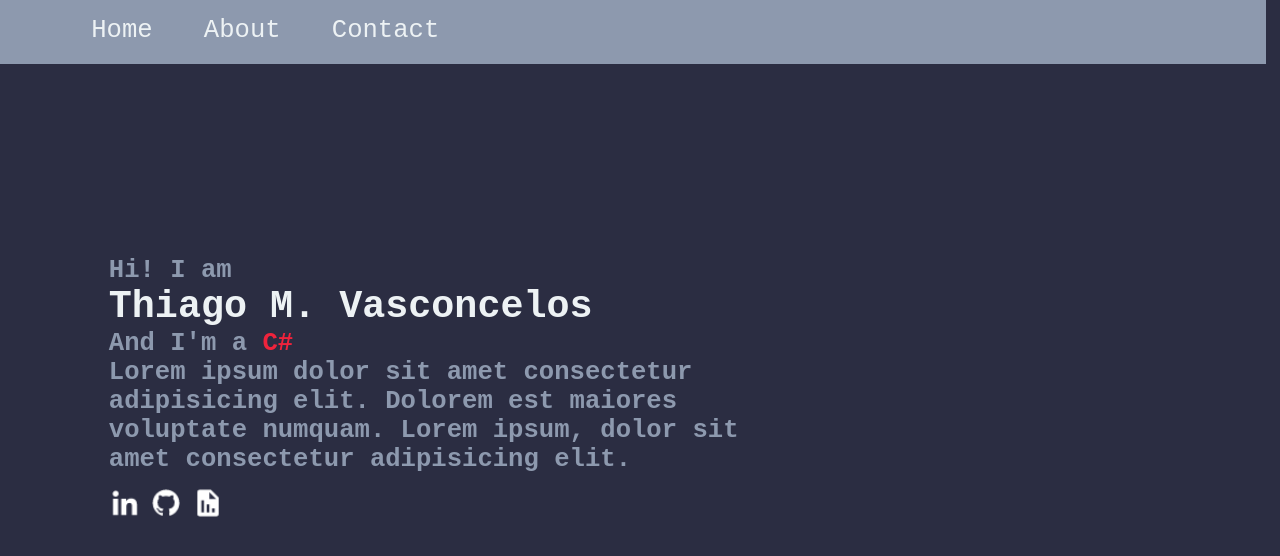
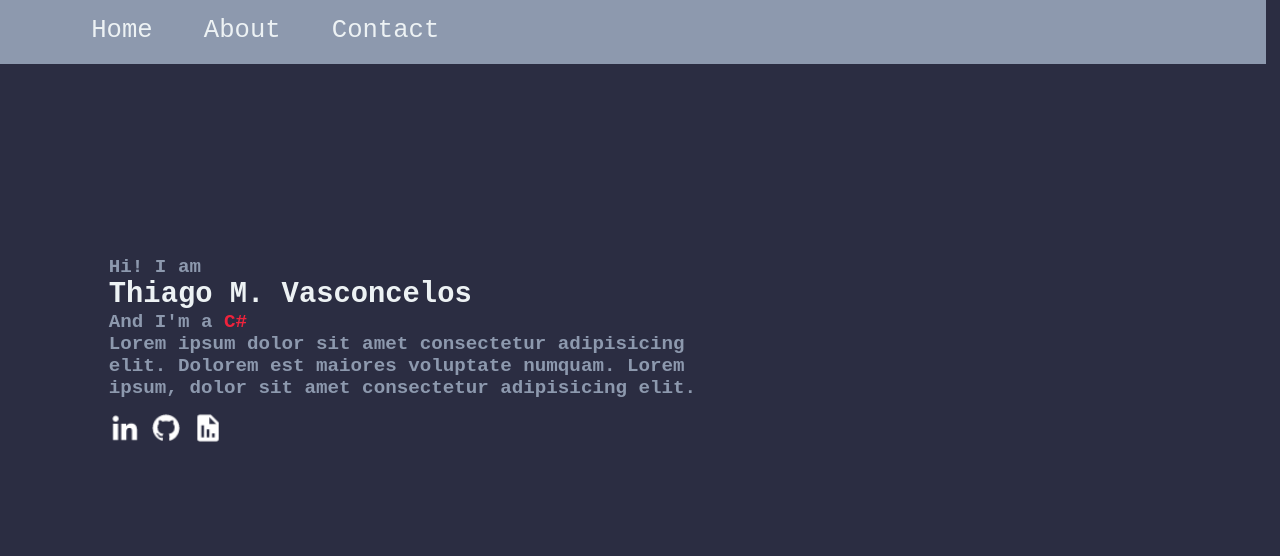
Before and after one commit to thiagomvasc/portfolio, a website built with Vite: page index.html in a window 1280 px wide. Built offline with nearby package versions, Linux system fonts and the light colour scheme.

Commit message:
Update style.css

```diff
--- a/style.css
+++ b/style.css
@@ -41,7 +41,7 @@ body {
 h4 {
   position: relative;
   top: 20vw;
-  font-size: 2vw;
+  font-size: 1.5vw;
   width: 50vw;
   margin: 0;
   color: #8d99ae;
@@ -52,7 +52,7 @@ h4 {
   top: 20vw;
   width: 100%;
   margin: 0;
-  font-size: 3vw;
+  font-size: 2.25vw;
 }
 .home > h3 {
   position: relative;
@@ -60,7 +60,7 @@ h4 {
   width: 100%;
   margin: 0;
   color: #8d99ae;
-  font-size: 2vw;
+  font-size: 1.5vw;
 }
 
 .social-media {
```
